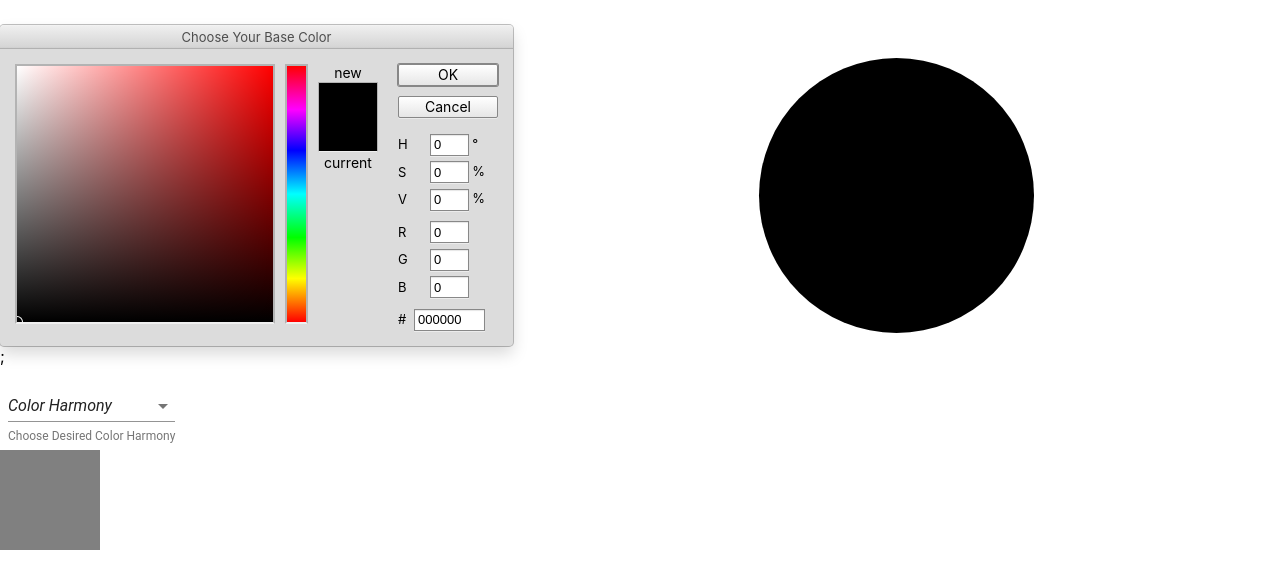
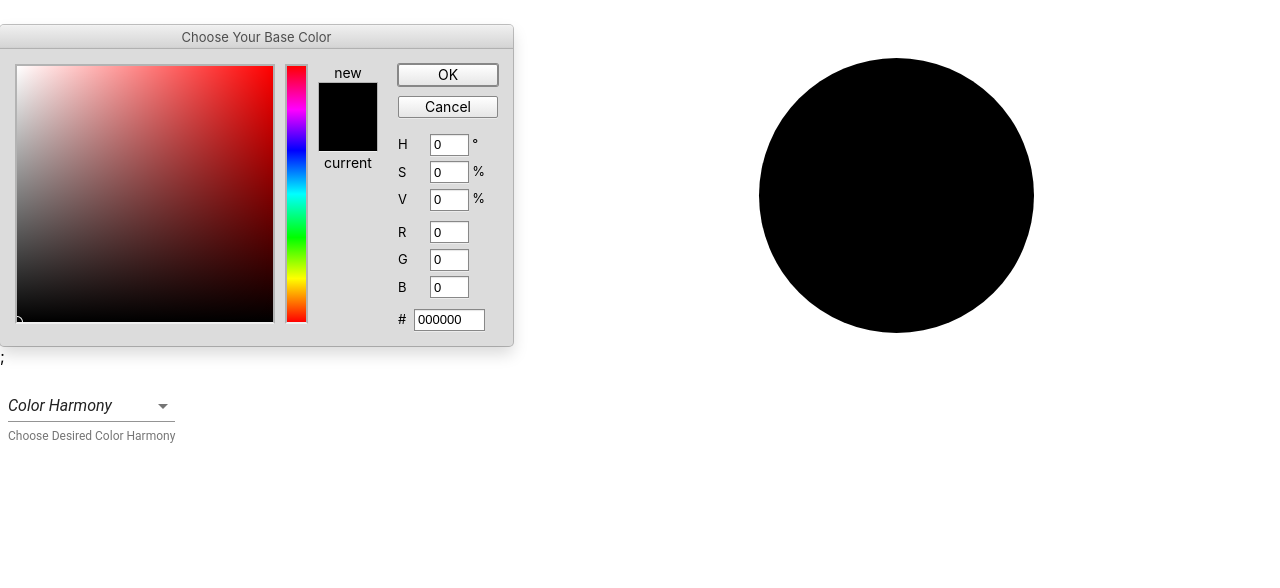
Before and after one commit to jefferyclanton/color-palette-app, a React (Create React App) app: page / in a window 1280 px wide. Shown: the top 588 px of the page. Built offline with nearby package versions, Linux system fonts and the light colour scheme; the HTML template or start-up script is replaced by a standard one.

Commit message:
Add callback for color harmony

```diff
--- a/src/App.js
+++ b/src/App.js
@@ -2,9 +2,13 @@ import React from 'react';
 import { PhotoshopPicker } from 'react-color';
 import SimpleSelect from './drop-down-menu';
 import chroma from 'chroma-js';
+//import ColorAmount from './color-amount';
+//import HueSeparation from './hue-separation';
 
 class App extends React.Component {
- state = {
+  constructor(props) {
+    super(props);
+    this.state = {
       background: {
           hsl: {
             h: 0,
@@ -12,16 +16,27 @@ class App extends React.Component {
             l: 0.5,
             a: 1
           }
+        },
+        harmony: '',
+        hueSeparation: '',
+    };
+    this.handleChange = this.handleChange.bind(this);
+    this.harmonyChange = this.harmonyChange.bind(this);
   }
-  };
 
   handleChange = (color) => {
     this.setState({
       background: color.hsl
     })
+  };
+
+  harmonyChange = (event) => {
+    this.setState({harmony: event.target.value})
   }
 
+
   render() {
+    const harmony = this.state.harmony;
     const style = {
       height: 275,
       width: 275,
@@ -29,6 +44,7 @@ class App extends React.Component {
       borderRadius: 500,
       margin: 'auto',
     }
+
     return (
       <div>
       <div style={{display: 'flex', flexDirection: 'row', justifyContent: 'space-around', marginTop: 25}}>
@@ -37,7 +53,7 @@ class App extends React.Component {
     </div>
     <div style={style}></div>
       </div>
-      <SimpleSelect styling={this.state.background} />
+      <SimpleSelect styling={this.state.background} onChange={this.harmonyChange} harmonyChange={harmony} />
     </div>
     )
   }
--- /dev/null
+++ b/src/color-amount.js
@@ -0,0 +1,71 @@
+import React from 'react';
+import PropTypes from 'prop-types';
+import { withStyles } from '@material-ui/core/styles';
+import MenuItem from '@material-ui/core/MenuItem';
+import FormHelperText from '@material-ui/core/FormHelperText';
+import FormControl from '@material-ui/core/FormControl';
+import Select from '@material-ui/core/Select';
+
+const styles = theme => ({
+    root: {
+      display: 'flex',
+      flexWrap: 'wrap',
+    },
+    formControl: {
+      margin: theme.spacing.unit,
+      minWidth: 120,
+    },
+    selectEmpty: {
+      marginTop: theme.spacing.unit * 2,
+    },
+  });
+
+class ColorAmount extends React.Component {
+    constructor(props) {
+        super(props);
+        this.state={
+            numberOfColors: '',
+        };
+        this.handleChange = this.handleChange.bind(this);
+    };
+
+    handleChange = (event) => {
+        this.setState({numberOfColors: event.target.value})
+    }
+
+    render() {
+        const { classes } = this.props;
+
+        return(
+    <div>
+      <form className={classes.root} autoComplete="off">
+        <FormControl className={classes.formControl}>
+          <Select
+            value={this.state.numberOfColors}
+            onChange={this.handleChange}
+            displayEmpty
+            name="color-amount"
+            className={classes.selectEmpty}
+          >
+            <MenuItem value="">
+              <em>Number of Colors</em>
+            </MenuItem>
+            <MenuItem value={1}>1</MenuItem>
+            <MenuItem value={2}>2</MenuItem>
+            <MenuItem value={3}>3</MenuItem>
+            <MenuItem value={4}>4</MenuItem>
+            <MenuItem value={5}>5</MenuItem>
+          </Select>
+          <FormHelperText>Choose Number of Colors</FormHelperText>
+        </FormControl>
+      </form>
+      </div>
+        );
+    }
+}
+
+ColorAmount.propTypes = {
+    classes: PropTypes.object.isRequired,
+  };
+
+  export default withStyles(styles)(ColorAmount);
--- a/src/drop-down-menu.js
+++ b/src/drop-down-menu.js
@@ -5,7 +5,6 @@ import MenuItem from '@material-ui/core/MenuItem';
 import FormHelperText from '@material-ui/core/FormHelperText';
 import FormControl from '@material-ui/core/FormControl';
 import Select from '@material-ui/core/Select';
-import chroma from 'chroma-js';
 
 const styles = theme => ({
   root: {
@@ -22,62 +21,23 @@ const styles = theme => ({
 });
 
 class SimpleSelect extends React.Component {
-  constructor(props) {
-    super(props);
-  this.state = {
-    harmony: '',
-    firstBackground: 'white',
-  };
-  this.handleChange = this.handleChange.bind(this);
-}
-
-  handleChange = (event) => {
-    this.setState({harmony: event.target.value});
-  };
+  //constructor(props) {
+    //super(props);
+    //this.handleHarmonyChange = this.handleHarmonyChange.bind(this);
+  //}
+//
 
   render() {
-    const hue = this.props.styling.h;
-    const saturation = this.props.styling.s;
-    const light = this.props.styling.l;
-
     const { classes } = this.props;
-    const harmony = this.state.harmony;
-
-    const monochromatic = {
-     one: chroma(hue, saturation - .1, light, "hsl"),
-     two: chroma(hue, saturation - .3, light, "hsl"),
-     three: chroma(hue, saturation - .5, light, "hsl"),
-     four: chroma(hue, saturation - .7, light, "hsl"),
-     five: chroma(hue, saturation - .9, light, "hsl"),
-    }
-    const complementary = {
-      up: chroma(hue + 180, saturation, light, "hsl")
-    }
-
-    const style = {
-      background: monochromatic.four,
-      borderRadius: 500,
-      height: 275,
-      width: 275,
-  };
-    const renderHarmony = function() {
-      switch(harmony) {
-        case 'monochromatic':
-        return <div style={style}></div>;
-        case 'analogous':
-        return <div><div style={{background:chroma(hue + 60, saturation, light, "hsl"), height: 200, width: 200}}></div><div style={{background:chroma(hue - 60, saturation, light, "hsl"), height: 200, width: 200}}></div></div>;
-        default:
-        return <div style={{background:'gray', height: 100, width: 100}}></div>
-      }
-    }
+    const harmonyChange = this.props.harmonyChange;
 
     return (
         <div>
       <form className={classes.root} autoComplete="off">
         <FormControl className={classes.formControl}>
           <Select
-            value={this.state.harmony}
-            onChange={this.handleChange}
+            value={harmonyChange}
+            onChange={this.props.onChange}
             displayEmpty
             name="harmony"
             className={classes.selectEmpty}
@@ -94,7 +54,6 @@ class SimpleSelect extends React.Component {
           <FormHelperText>Choose Desired Color Harmony</FormHelperText>
         </FormControl>
       </form>
-      <div>{renderHarmony()}</div>
       </div>
     );
   }
--- /dev/null
+++ b/src/hue-separation.js
@@ -0,0 +1,57 @@
+import React from 'react';
+import PropTypes from 'prop-types';
+//import classNames from 'classnames';
+import { withStyles } from '@material-ui/core/styles';
+//import MenuItem from '@material-ui/core/MenuItem';
+import TextField from '@material-ui/core/TextField';
+
+const styles = theme => ({
+  container: {
+    display: 'flex',
+    flexWrap: 'wrap',
+  },
+  textField: {
+    marginLeft: theme.spacing.unit,
+    marginRight: theme.spacing.unit,
+    width: 200,
+  },
+  dense: {
+    marginTop: 19,
+  },
+  menu: {
+    width: 200,
+  },
+});
+
+class HueSeparation extends React.Component {
+  state = {
+    degree: ''
+  };
+
+  handleChange = name => event => {
+    this.setState({ [name]: event.target.value });
+  };
+
+  render() {
+    const { classes } = this.props;
+
+    return (
+        <form className={classes.container} noValidate autoComplete="off">
+                <TextField
+          id="standard-helperText"
+          label="Choose Hue Separation"
+          defaultValue={this.props.hueSeparation}
+          className={classes.textField}
+          helperText="0 - 120 Degrees"
+          margin="normal"
+        />
+        </form>
+    );
+  }
+}
+
+HueSeparation.propTypes = {
+  classes: PropTypes.object.isRequired,
+};
+
+export default withStyles(styles)(HueSeparation);
```
Also changed, not shown: src/harmony-stylesheet.js (added, +32 -0 lines). Lines whose indentation alone changed are shown as unchanged.
